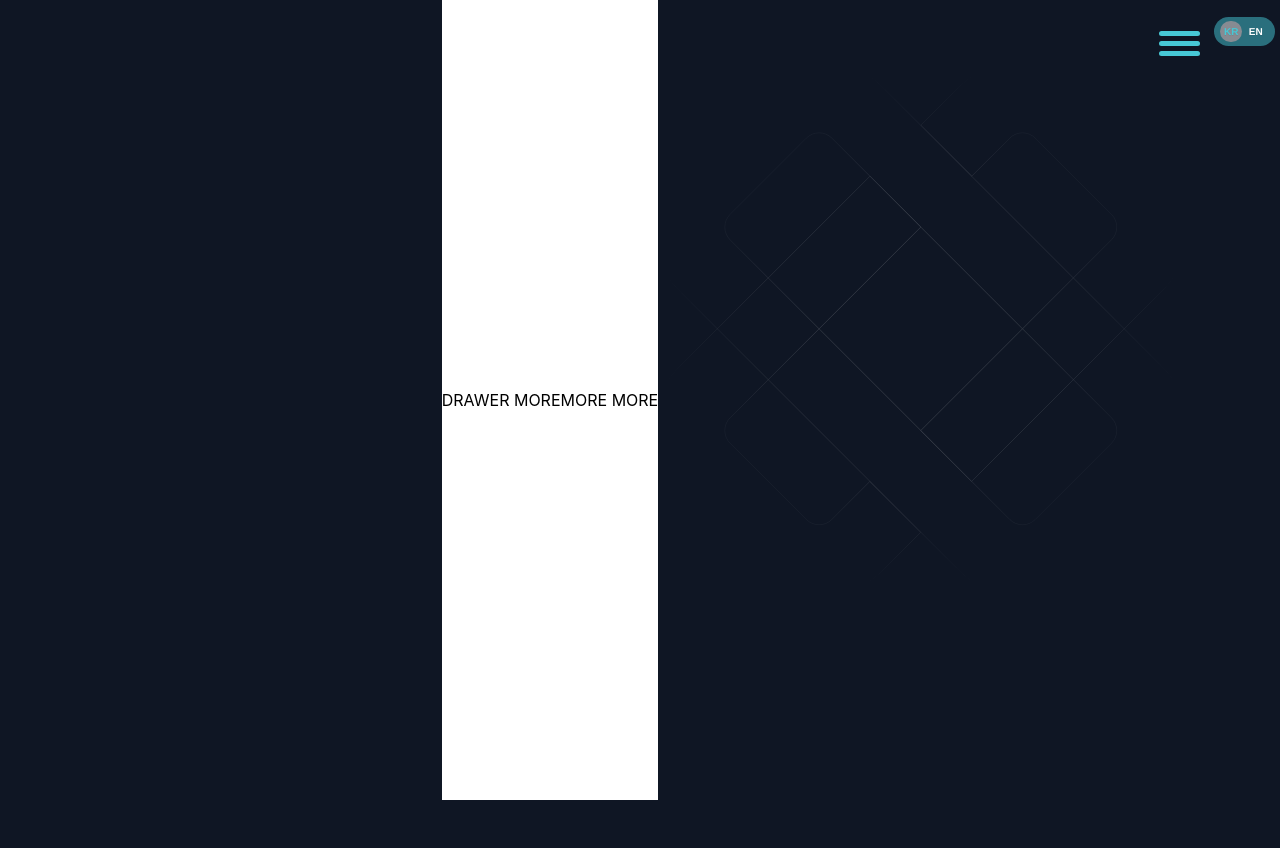
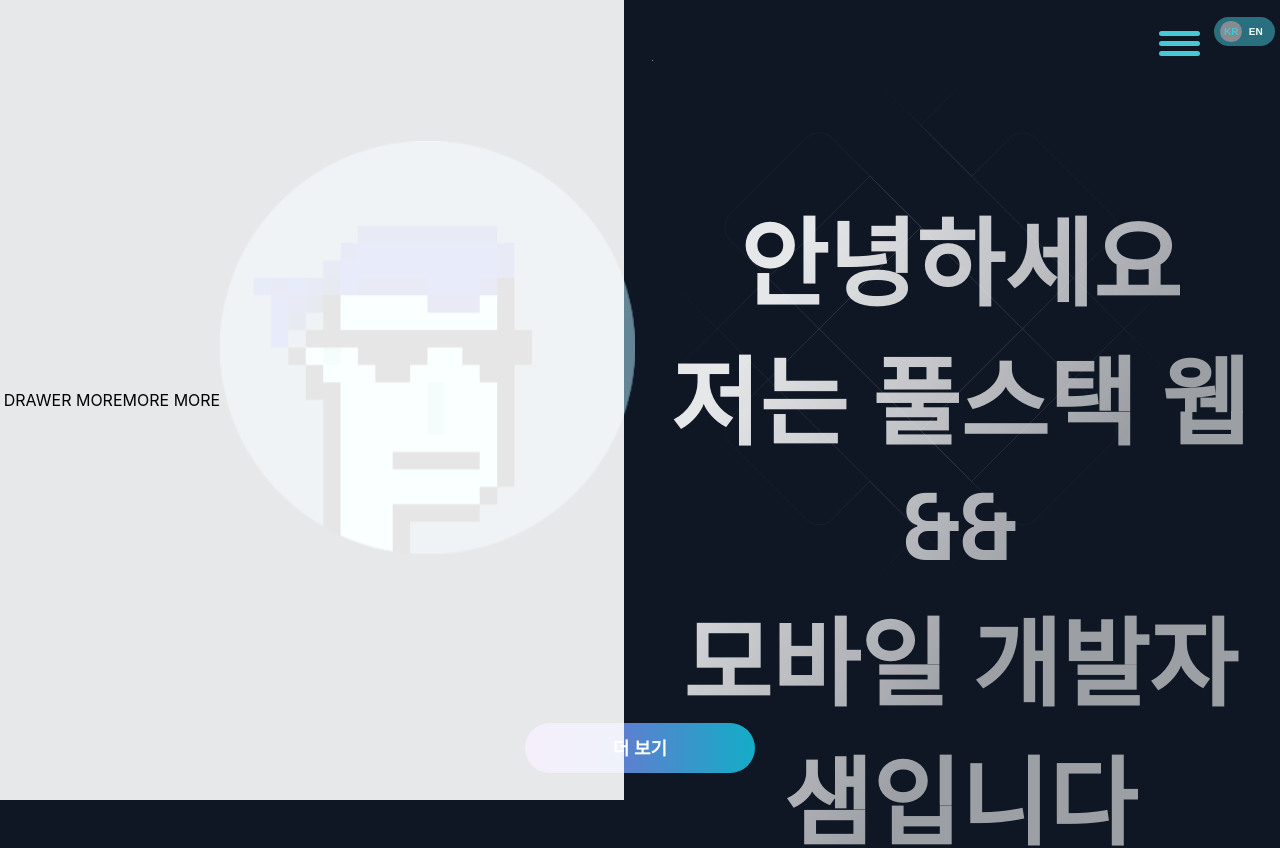
Before and after one commit to Saddam-tech/portfoliomine, a React (Create React App) app: page / in a window 1280 px wide. Shown: the top 848 px of the page. Built offline with nearby package versions, Linux system fonts and the light colour scheme.

Commit message:
drawer is completed

```diff
--- a/src/App.js
+++ b/src/App.js
@@ -6,6 +6,7 @@ import { GlobalStyles } from "./components/GlobalStyles";
 
 function App() {
   const [loading, setLoading] = useState(true);
+  const [drawer, setDrawer] = useState(false);
 
   useEffect(() => {
     setTimeout(() => {
@@ -21,11 +22,12 @@ function App() {
         justifyContent: "center",
         flexDirection: "column",
         overflowY: "hidden",
+        position: "relative",
       }}
     >
       <GlobalStyles />
-      <Drawer />
-      <Header />
+      <Drawer drawer={drawer} />
+      <Header drawer={drawer} setDrawer={setDrawer} />
       <Container />
     </div>
   ) : (
--- a/src/components/Drawer.js
+++ b/src/components/Drawer.js
@@ -1,18 +1,24 @@
 import React, { useState, useEffect } from "react";
 import styled from "styled-components";
 
-function Drawer() {
-  return <Container>DRAWER MOREMORE MORE</Container>;
+function Drawer({ drawer }) {
+  return <Container drawer={drawer}>DRAWER MOREMORE MORE</Container>;
 }
 
 export default Drawer;
 
 const Container = styled.div`
   display: flex;
+  position: absolute;
+  top: 0;
+  left: 0;
   align-items: center;
   justify-content: center;
   background-color: #fff;
   height: 100vh;
-  transform: translate(-90px);
+  transform: ${({ drawer }) => (!drawer ? "translate(-400px)" : "")};
+  transition: 0.4s ease-in-out;
+  opacity: 0.9;
+  width: 80%;
   z-index: 998;
 `;
--- a/src/components/Header.js
+++ b/src/components/Header.js
@@ -10,11 +10,11 @@ import LinkedInIcon from "@material-ui/icons/LinkedIn";
 import BackgroundAnimation from "./BgAnimation";
 import { useTranslation } from "react-i18next";
 
-const Header = () => {
+const Header = ({ drawer, setDrawer }) => {
   const { t } = useTranslation();
   return (
     <Container id="header">
-      <Navbar />
+      <Navbar drawer={drawer} setDrawer={setDrawer} />
       <div className="container">
         <Fade bottom>
           <img src="./videos/avatar.png" className="pic" alt="pic" />
--- a/src/components/Navbar.js
+++ b/src/components/Navbar.js
@@ -3,9 +3,8 @@ import styled from "styled-components";
 import { Fade } from "react-reveal";
 import { Link as Scroll } from "react-scroll";
 import { useTranslation } from "react-i18next";
-const Navbar = () => {
+const Navbar = ({ drawer, setDrawer }) => {
   const { t, i18n } = useTranslation();
-  const [drawer, setDrawer] = useState(false);
 
   function changeLng(e) {
     let lng;
```
Also changed, not shown: 1 other file (tests, documents, lock files or other folders).
